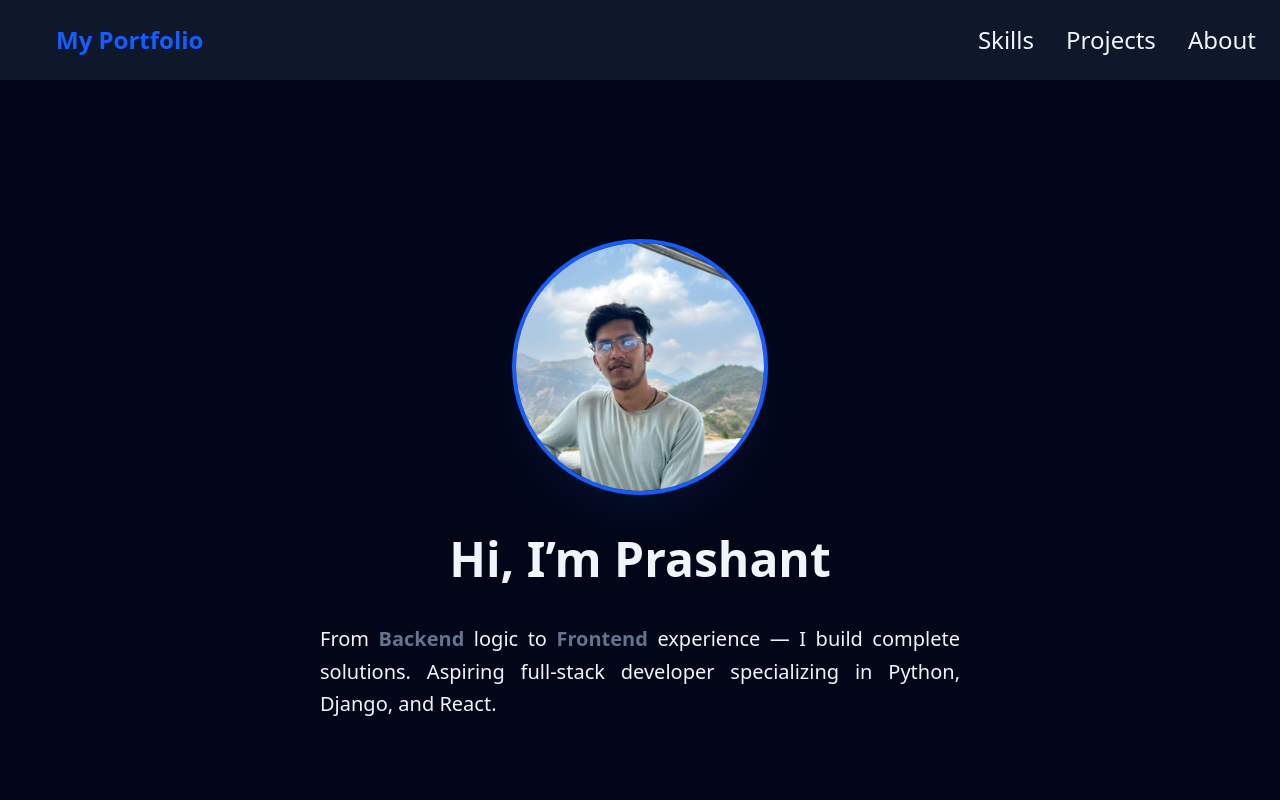
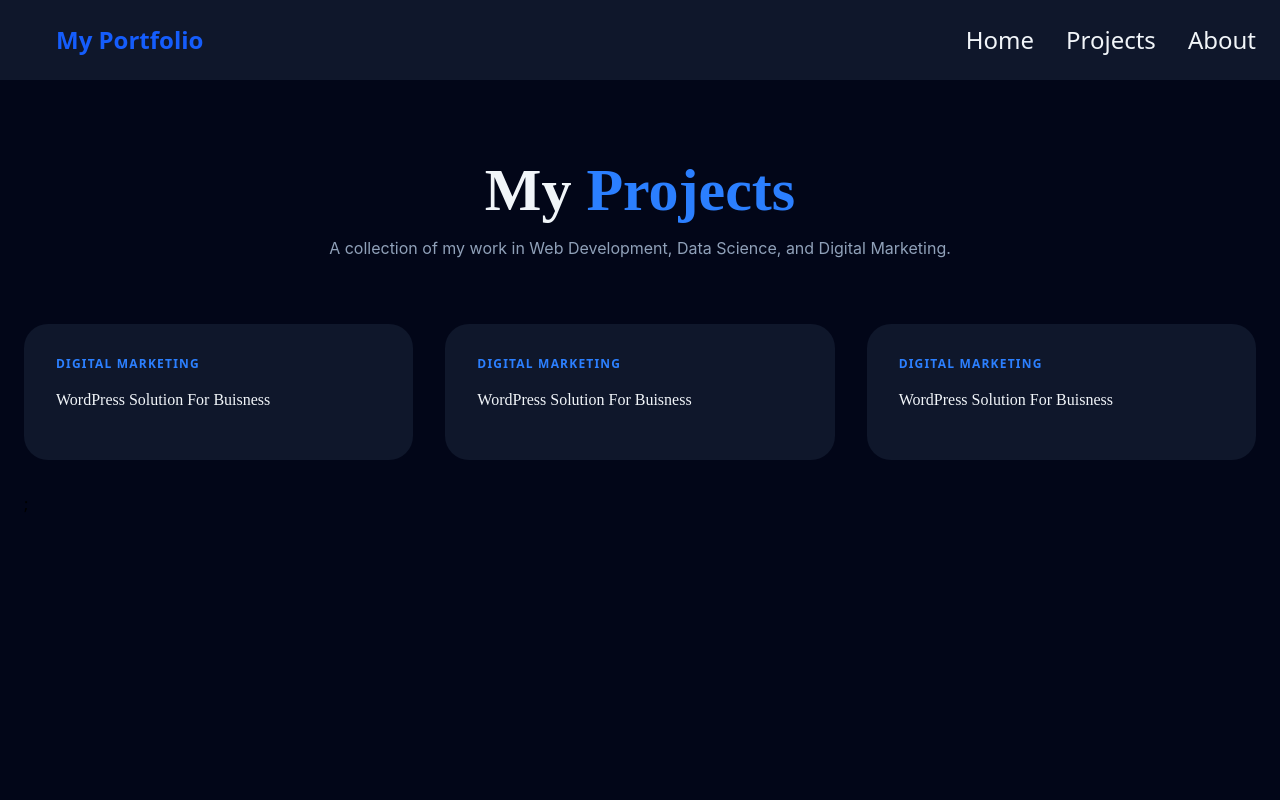
Before and after one commit to prashant7738/My-Portfolio, a React (Vite) app: page /projects in a window 1280 px wide. Shown: the top 800 px of the page. Built offline with nearby package versions, Linux system fonts and the light colour scheme.

Commit message:
added projects section

```diff
--- a/package.json
+++ b/package.json
@@ -13,6 +13,7 @@
     "@tailwindcss/vite": "^4.1.18",
     "react": "^19.2.0",
     "react-dom": "^19.2.0",
+    "react-router-dom": "^7.11.0",
     "tailwindcss": "^4.1.18"
   },
   "devDependencies": {
--- a/src/App.jsx
+++ b/src/App.jsx
@@ -1,15 +1,31 @@
 import Navbar from './components/Navbar';
 import Hero from './components/Hero';
 import Skills from './components/Skills';
+import Project from './components/Projects';
+
+
+// For routing
+import {BrowserRouter as Router , Routes, Route } from 'react-router-dom';
 
 function App(){
   return (
-    <div className='bg-slate-950 min-h-screen'>
-      <Navbar />
-      <Hero />
-      <Skills />
 
-    </div>
+    <Router>
+
+        <div className='bg-slate-950 min-h-screen'>
+          <Navbar />
+          <Routes>
+
+            <Route path ='/' element={<> <Hero/> <Skills/> </>} />
+
+            <Route path="/projects" element={<Project/>} />
+
+          </Routes>
+
+
+        </div>
+    </Router>
+
   );
 };
 
--- a/src/components/Navbar.jsx
+++ b/src/components/Navbar.jsx
@@ -11,8 +11,9 @@ const Navbar = () => {
 
                 <div className='hidden md:flex gap-8 text-slate-100 text-2xl h-full'>
 
-                    <a href="#skills" className='hover:text-blue-400 transition-colors'>Skills</a>
-                    <a href="#projects" className='hover:text-blue-400 transition-colors'>Projects</a>
+                    <a href="/" className='hover:text-blue-400 transition-colors'>Home</a>
+
+                    <a href="/projects" className='hover:text-blue-400 transition-colors'>Projects</a>
                     <a href="#about" className='hover:text-blue-400 transition-colors'>About</a>
                 </div>
             </div>
--- a/src/components/Projects.jsx
+++ b/src/components/Projects.jsx
@@ -0,0 +1,68 @@
+import React from "react";
+
+const Project = () =>{
+
+    const projectList = [
+
+        {
+            title : "WordPress Solution For Buisness",
+            description : " I created a website ",
+            category : "Digital Marketing",
+            tags : ["WordPress", "Elementor", "SEO"],
+            link : "#"
+
+        },
+        {
+            title : "WordPress Solution For Buisness",
+            description : " I created a website ",
+            category : "Digital Marketing",
+            tags : ["WordPress", "Elementor", "SEO"],
+            link : "#"
+        },
+        {
+            title : "WordPress Solution For Buisness",
+            description : " I created a website ",
+            category : "Digital Marketing",
+            tags : ["WordPress", "Elementor", "SEO"],
+            link : "#"
+
+        }
+    ];
+
+    return(
+        <section className="min-h-screen py-20 px-6">
+            <div className="text-center mb-16">
+                <h1 className="text-4xl md:text-6xl font-bold text-slate-100 font-['Space_Grotesk']">
+                    My <span className="text-blue-500">Projects</span>
+                </h1>
+                <p className="text-slate-400 mt-4 max-w-2xl mx-auto font-['Inter']">
+                    A collection of my work in Web Development, Data Science, and Digital Marketing.
+                </p>
+            </div>
+
+            {/* GRID OF ALL PROJECTS */}
+
+            <div className="grid grid-cols-1 md:grid-cols-2 lg:grid-cols-3 gap-8">
+                {
+                    projectList.map((project, index) => (
+
+                        <div key={index} className="group relative bg-slate-900 border-slate-800 p-8 rounded-3xl hover:bg-slate-900/80 transition-all duration-300 ">
+                            <span className="text-xs font-bold tracking-widest text-blue-500 uppercase mb-4 block ">{project.category}</span>
+
+                            <h3 className="text-slate-100 font-['Space_Grotesk'] mb-4 group-hover:text-blue-400 transition-colors">
+                                {project.title}
+                            </h3>
+                        </div>
+
+                    )
+                )
+                };
+            </div>
+        </section>
+
+    );
+
+};
+
+
+export default Project;
```
Also changed, not shown: 1 other file (tests, documents, lock files or other folders).
